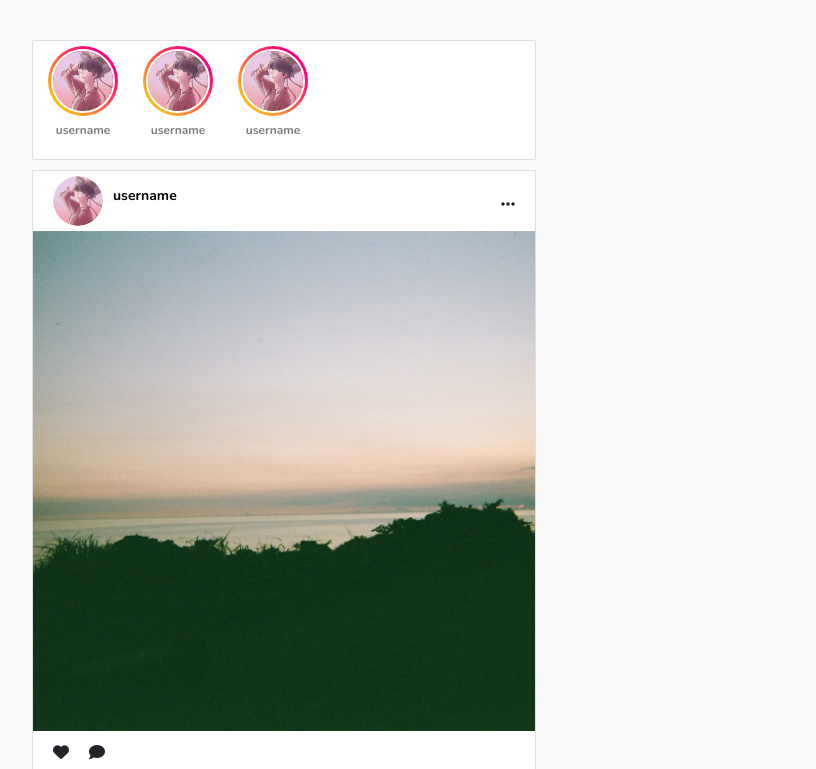
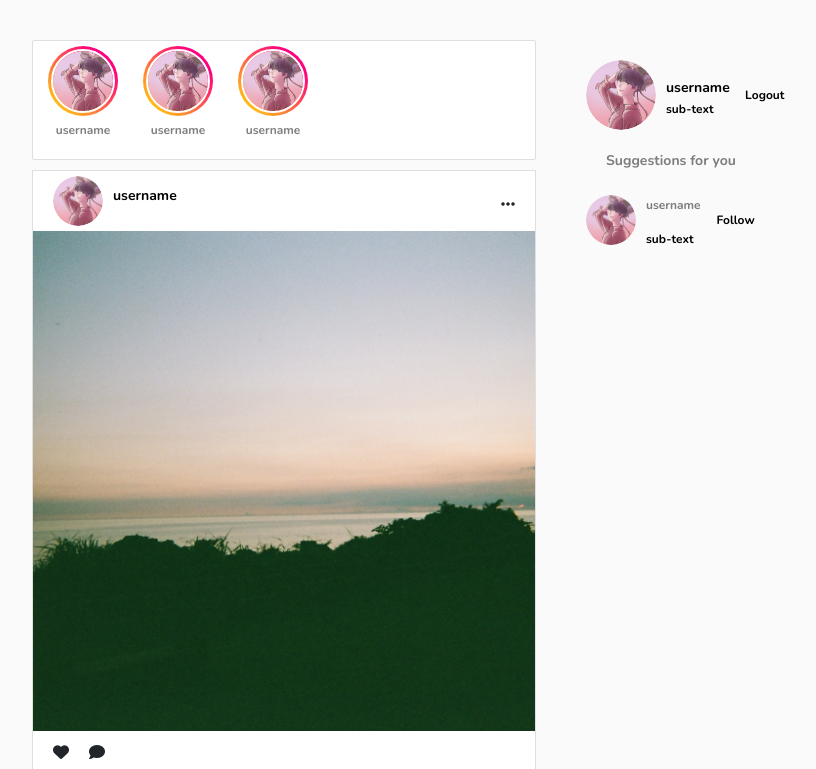
Before and after one commit to Lala-pukuchan/camagru, a PHP site: page / in a window 1280 px wide. Shown: the part 50-819 px from the top of the page, without its empty margins (188-1004 px from the left). Run offline with PHP 8.4, Linux system fonts and the light colour scheme; some libraries are stand-ins or nearby versions.

Commit message:
index.html

```diff
--- a/code/assets/css/style.css
+++ b/code/assets/css/style.css
@@ -254,7 +254,9 @@ body {
     font-size: 14px;
 }
 
-.comment-btn {
+.comment-btn,
+.logout-btn,
+.follow-btn {
     width: 70px;
     height: 100%;
     border: none;
@@ -279,3 +281,104 @@ body {
     margin: 0;
     margin-right: 20px;
 }
+
+.right-col {
+    padding: 20px;
+}
+
+.profile-card,
+.suggestion-card {
+    width: fit-content;
+    display: flex;
+    justify-content: center;
+    align-items: center;
+    margin-bottom: 10px;
+}
+
+.profile-card .profile-pic {
+    flex: 0 0 auto;
+    padding: 0;
+    background: none;
+    width: 70px;
+    height: 70px;
+    margin-right: 10px;
+}
+
+.profile-card .profile-pic img {
+    border: none;
+    width: 70px;
+    height: 70px;
+
+}
+
+.profile-card .username {
+    font-weight: 500px;
+    font-size: 14px;
+    color: #000;
+    margin-bottom: 0;
+}
+
+.profile-card .sub-text,
+.suggestion-card .sub-text {
+    color: #000;
+    font-size: 12px;
+    font-weight: 500;
+    margin-top: 2px;
+    margin-bottom: 0;
+}
+
+.logout-btn,
+.follow-btn {
+    opacity: 1;
+    font-weight: 700;
+    font-size: 12px;
+}
+
+.suggestion-card .suggestion-pic {
+    flex: 0 0;
+    padding: 0;
+    background: none;
+    width: 50px;
+    height: 50px;
+    margin-right: 10px;
+}
+
+.suggestion-card .suggestion-pic img {
+    border: none;
+    border-radius: 50%;
+    width: 50px;
+    height: 50px;
+}
+
+.suggestion-text {
+    font-size: 14px;
+    color: rgba(0, 0, 0, 0.5);
+    font-weight: 700;
+    margin: 20px;
+}
+
+/* Responsive */
+/* Medium screen */
+@media(max-width:1100px) {
+    .right-col,
+    .search-box {
+        display: none;
+    }
+    .nav-wrapper,
+    .wrapper {
+        width: 90%;
+    }
+    .wrapper {
+        display: block;
+    }
+}
+
+/* Small screen */
+@media(max-width:500px) {
+    .nav-items .icon {
+        margin: 0 5px;
+    }
+    .post-image {
+        height: 300px !important;
+    }
+}
--- a/code/index.html
+++ b/code/index.html
@@ -78,7 +78,32 @@
                     </div>
                 </div>
             </div>
-            <div class="right-col"></div>
+            <div class="right-col">
+                <!--profile-->
+                <div class="profile-card">
+                    <div class="profile-pic">
+                        <img src="assets/images/profile.png" alt="">
+                    </div>
+                    <div>
+                        <p class="username">username</p>
+                        <p class="sub-text">sub-text</p>
+                    </div>
+                    <button class="logout-btn">logout</button>
+                </div>
+                <!--suggestions-->
+                <p class="suggestion-text">Suggestions for you</p>
+
+                <div class="suggestion-card">
+                    <div class="suggestion-pic">
+                        <img src="assets/images/profile.png" alt="">
+                    </div>
+                    <div>
+                        <p class="username">username</p>
+                        <p class="sub-text">sub-text</p>
+                    </div>
+                    <button class="follow-btn">follow</button>
+                </div>
+            </div>
         </div>
     </section>
     <!--script-->
```
